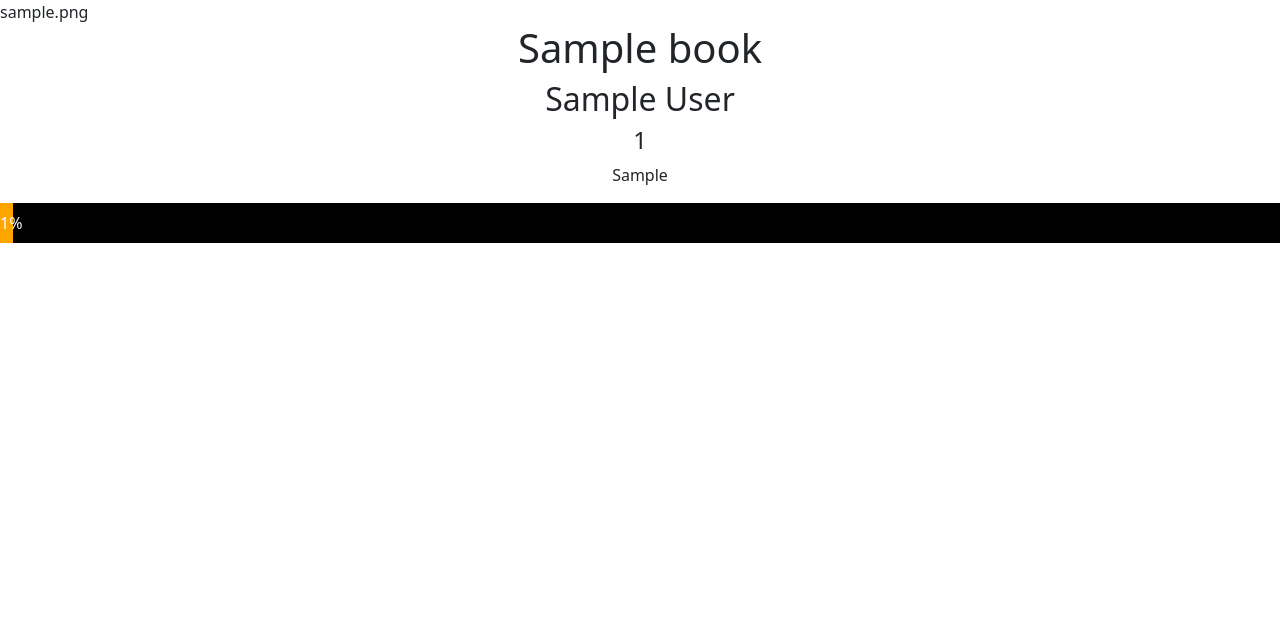
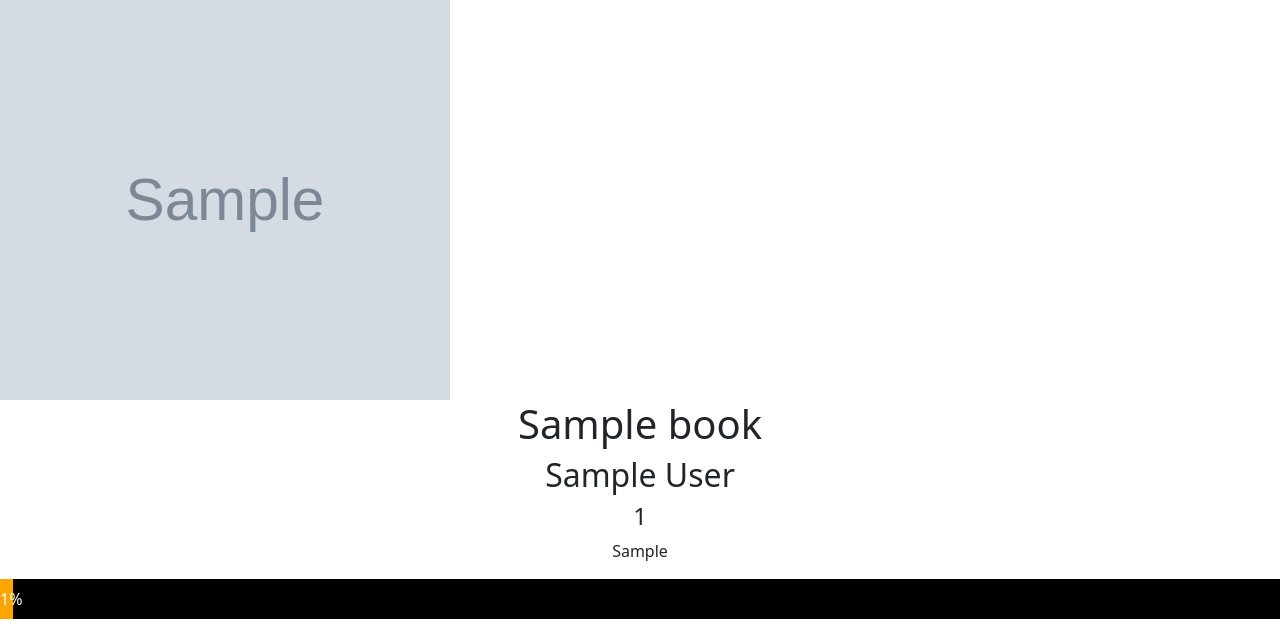
Before and after one commit to austinholmes33/f30-capstone-project, a Flask app: template templates/book_details.html in a window 1280 px wide. Shown: the part 56-696 px from the top of the page. Run offline with Flask 2, Linux system fonts and the light colour scheme; the template is opened without the code that fills it: values that come from a table or form of the project are taken from there, others are empty; tables that the repository leaves empty hold one stand-in row (values such as "Sample post"); grey boxes marked "Sample" are stand-in pictures.

Commit message:
working on book_details page and view function

```diff
--- a/server.py
+++ b/server.py
@@ -1,5 +1,5 @@
 from flask import Flask, render_template, url_for, redirect, flash, request, session
-from model import db, connect_to_db, User, Book
+from model import db, connect_to_db, User, Book, Users_book
 from forms import LoginForm, CreateUserForm, AddBookForm
 from flask_login import LoginManager, login_user, login_required, logout_user, current_user
 import jinja2
@@ -22,10 +22,11 @@ def load_user(user_id):
 def homepage():
     return render_template("home.html")
 
-@app.route("/book_details")
+@app.route("/book_details/<book_id>")
 @login_required
-def show_book():
-    return render_template("book_details.html")
+def show_book(book_id):
+    book = Users_book(book_id)
+    return render_template("book_details.html", book=book)
 
 @app.route("/add_book", methods=["POST"])
 def add_book():
--- a/static/style.css
+++ b/static/style.css
@@ -53,5 +53,10 @@ body {
 }
 
 .register-link {
+    text-decoration: underline;
+}
 
+.book-cover-img {
+    width: 450px;
+    height: 400px;
 }
--- a/templates/book_details.html
+++ b/templates/book_details.html
@@ -3,7 +3,7 @@
 <!-- Display a single book with thoughts and progress bar -->
 
 <div class="book-img">
-    {{ book.cover_img }}
+    <img class="book-cover-img" src="{{ book.cover_img }}"/>
 </div>
 
 <div class="book-title">
```
Also changed, not shown: templates/home.html (+11 -5 lines).
